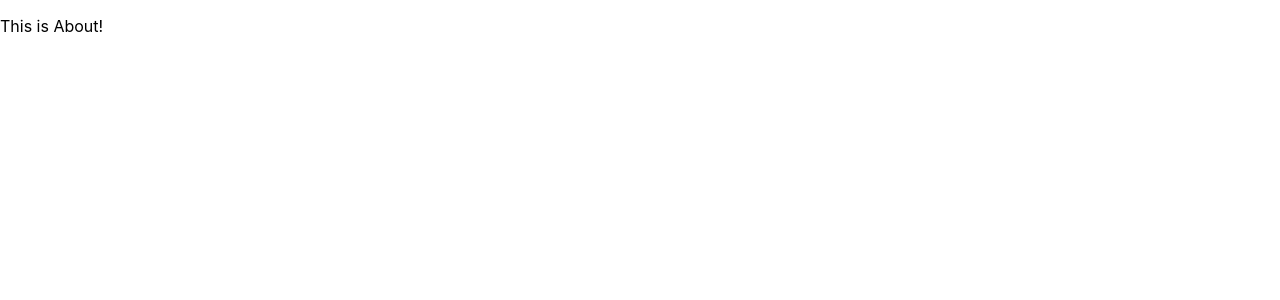
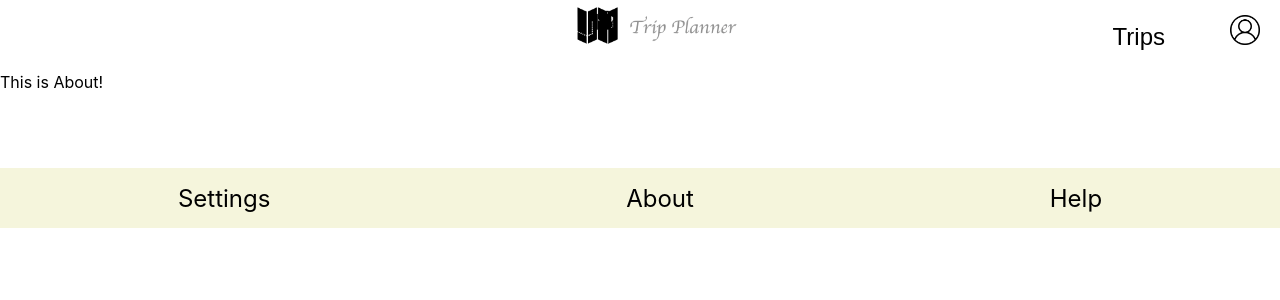
Before and after one commit to zechengF2023/TripPlanner, a React (Create React App) app in the folder front-end/: page /about in a window 1280 px wide. Shown: the top 300 px of the page. Built offline with nearby package versions, Linux system fonts and the light colour scheme.

Commit message:
Footer added

```diff
--- /dev/null
+++ b/front-end/src/components/Footer.js
@@ -0,0 +1,16 @@
+import {Link} from "react-router-dom"
+import "../css/Footer.css"
+
+const Footer=()=>{
+    return (
+        <>
+        <div className='blank'></div >
+        <div className="container">
+            <Link className="item" to="/settings">Settings</Link>
+            <Link className="item" to="/about">About</Link>
+            <Link className="item" to="/help">Help</Link>
+        </div>
+        </>
+    )
+}
+export default Footer
--- /dev/null
+++ b/front-end/src/css/Footer.css
@@ -0,0 +1,20 @@
+.blank{
+    color:transparent;
+    height: 60px;
+}
+.container{
+    background-color:beige;
+    display: flex;
+    align-items: center;
+    justify-content: space-around;
+    font-size: 24px;
+    height: 60px;
+}
+.item a:hover{
+    color: grey;
+}
+
+.item{
+    color: black;
+    text-decoration:none;
+}
--- a/front-end/src/pages/About.js
+++ b/front-end/src/pages/About.js
@@ -1,5 +1,15 @@
 import React from "react"
+import Footer from "../components/Footer.js"
+import Header from "../components/Header"
 
-const About=()=>(<p>This is About!</p>)
+const About=()=>{
+    return(
+        <div>
+            <Header />
+            <p>This is About!</p>
+            <Footer />
+        </div>
+    )
+}
 
 export default About
--- a/front-end/src/pages/Help.js
+++ b/front-end/src/pages/Help.js
@@ -1,2 +1,12 @@
-const Help=props=>(<div>Help is here. </div>)
+import Footer from "../components/Footer.js"
+import Header from "../components/Header"
+const Help=props=>{
+    return(
+        <div>
+            <Header />
+            <div>Help is here. </div>
+            <Footer />
+        </div>
+    )
+}
 export default Help
--- a/front-end/src/pages/Home.js
+++ b/front-end/src/pages/Home.js
@@ -7,6 +7,7 @@ import RecommendationDestination from "../components/RecommendationDestination"
 import logo from "../assets/Logo.png"
 import ProfileIcon from "../assets/ProfileWhite.png"
 import recData from '../components/recommendationData.json';
+import Footer from "../components/Footer"
 
 const Home=()=>{
 
@@ -79,6 +80,7 @@ const Home=()=>{
                         <RecommendationDestination destination={destination} key={i}/>
                 )}
             </div>
+            <Footer />
         </div>
     )
 }
--- a/front-end/src/pages/MyTrips.js
+++ b/front-end/src/pages/MyTrips.js
@@ -1,11 +1,13 @@
 import React from "react"
 import Header from "../components/Header"
+import Footer from "../components/Footer"
 
 const MyTrips=()=>
     (
         <div>
             <Header/>
             My Trips
+            <Footer />
         </div>
     )
 
--- a/front-end/src/pages/Profile.js
+++ b/front-end/src/pages/Profile.js
@@ -1,11 +1,13 @@
 import React from "react"
 import Header from "../components/Header"
+import Footer from "../components/Footer"
 
 const Profile=props=>
     (
         <div>
             <Header/>
             <p>Here is profile</p>
+            <Footer />
         </div>
     )
 export default Profile
--- a/front-end/src/pages/Results.js
+++ b/front-end/src/pages/Results.js
@@ -3,6 +3,8 @@ import React from "react"
 import Header from "../components/Header"
 import Search from "../components/SearchBar"
 import ArticleListing from "../components/Article.js"
+import Footer from "../components/Footer"
+
 // import Dropdown from 'react-bootstrap/Dropdown'
 // import {DropdownButton} from 'react-bootstrap/DropdownButton'
 // import {Link} from "react-router-dom"
@@ -38,7 +40,7 @@ const Home=()=>{
                         <Article article={article} key={i}/>
                 )} */}
             </div>
-
+            <Footer />
         </div>
     )
 }
--- a/front-end/src/pages/Settings.js
+++ b/front-end/src/pages/Settings.js
@@ -1,5 +1,16 @@
 import React from "react"
+import Footer from "../components/Footer"
+import Header from "../components/Header"
 
-const Settings=()=>(<p>This is Settings!</p>)
+
+const Settings=()=>{
+    return(
+        <div>
+            <Header />
+            <p>This is Settings!</p>
+            <Footer />
+        </div>
+    )
+}
 
 export default Settings
```
